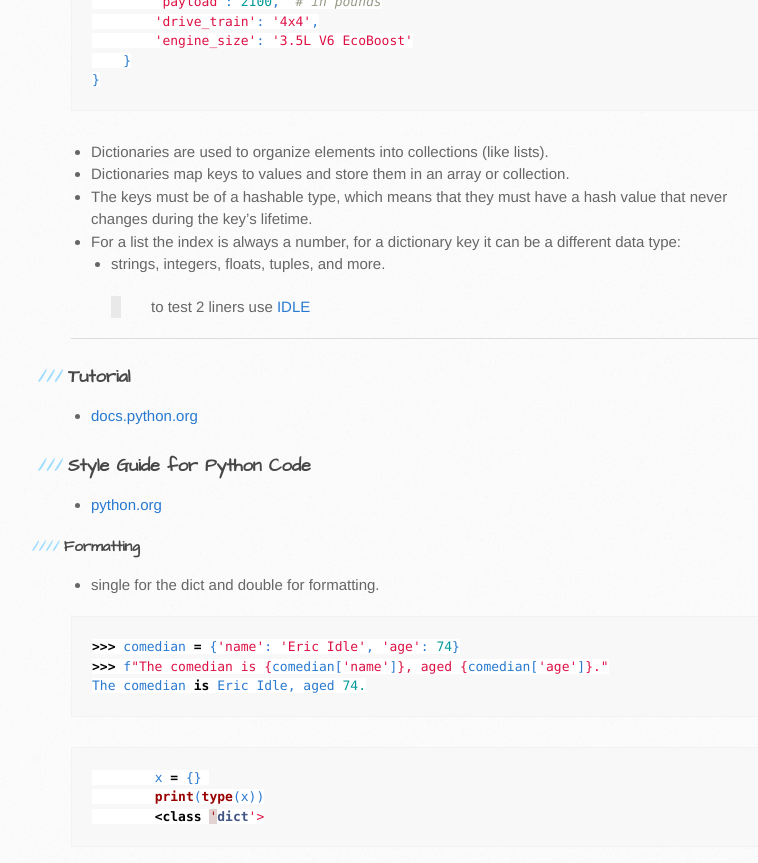
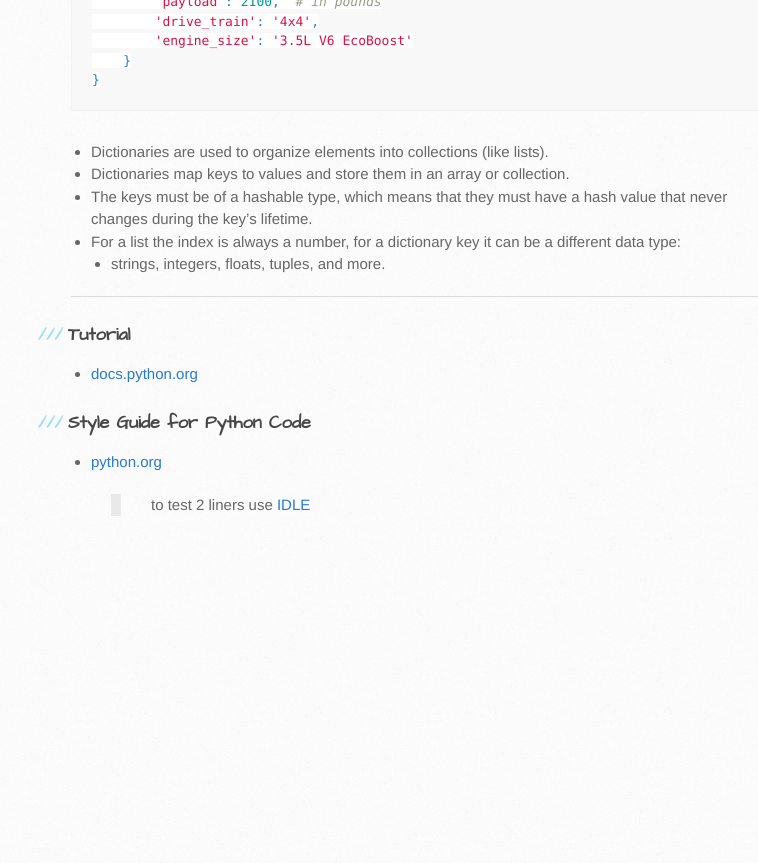
Before and after one commit to trumpfheller/trumpfheller.github.io, a Jekyll site: the page built from python/dictionary.md, in a window 1280 px wide and 900 px high, scrolled down 1539 px. Shown: the top 863 px of the window, without its empty margins (89-847 px from the left). Built offline with Jekyll 4.4.1, drawn with Linux system fonts in a browser that asks for light colours; after the commit the page ends 2098 px from its top, so only the background shows below that.

Commit message:
Update dictionary.md

````diff
--- a/python/dictionary.md
+++ b/python/dictionary.md
@@ -76,7 +76,6 @@ f150_2018 = {
 - For a list the index is always a number, for a dictionary key it can be a different data type:
 	- strings, integers, floats, tuples, and more.
 
-> to test 2 liners use [IDLE](https://realpython.com/python-idle/)
 
 ***
 
@@ -87,19 +86,4 @@ f150_2018 = {
 ### Style Guide for Python Code
 * [python.org](http://www.python.org/dev/peps/pep-0008/)
 
-
-#### Formatting
-- single for the dict and double for formatting.
-
-```python
->>> comedian = {'name': 'Eric Idle', 'age': 74}
->>> f"The comedian is {comedian['name']}, aged {comedian['age']}."
-The comedian is Eric Idle, aged 74.
-```
-
-
-```python
-	x = {}
-	print(type(x))
-	<class 'dict'>
-```
+> to test 2 liners use [IDLE](https://realpython.com/python-idle/)
````
